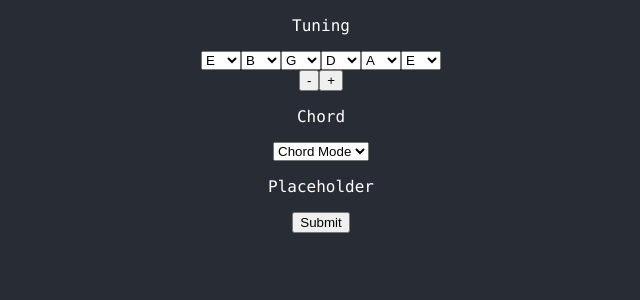
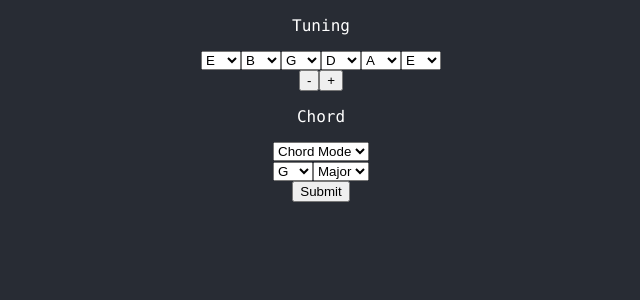
Before and after one commit to mlewicki12/guitar-chord-builder, a React (Create React App) app: page / in a window 1280 px wide. Shown: the top 300 px of the page, without its empty margins (319-959 px from the left). Built offline with nearby package versions, Linux system fonts and the light colour scheme.

Commit message:
implement chord mode

```diff
--- a/src/ChordFinder.js
+++ b/src/ChordFinder.js
@@ -20,7 +20,7 @@ export default class ChordFinder {
         range = range || 12;
         let ret = [];
         for(var i = 0; i < range; ++i) {
-            ret.push({note: this.notes[ind % this.notes.length], fret: i});
+            ret.push({note: Variables.notes[ind % Variables.notes.length], fret: i});
             ind += 1;
         }
 
@@ -63,7 +63,7 @@ export default class ChordFinder {
             let chordF = chord.map(x => x.fret);
             if((Math.abs(this.getRange(chordF.filter(x => x !== 0))) < range) && // within fingering range ( ͡° ͜ʖ ͡°)
                (this.findAll(chord.map(x => x.note), this.chord))             && // can find all notes within chord
-               (chordF.find(x => x !== -1) !== undefined))                                     // not made up only of mutes
+               (chordF.find(x => x !== -1) !== undefined))                       // not made up only of mutes
                 return chordF;
             else return undefined;
         }
@@ -73,21 +73,21 @@ export default class ChordFinder {
     }
 
     find(note) {
-        return this.notes.findIndex(e => e === note.toUpperCase());
+        return Variables.notes.findIndex(e => e === note.toUpperCase());
     }
 
     flat(note) {
         let ind = this.find(note);
-        ind = (ind - 1) === -1 ? this.notes.length - 1 : (ind - 1);
+        ind = (ind - 1) === -1 ? Variables.notes.length - 1 : (ind - 1);
 
-        return this.notes[ind];
+        return Variables.notes[ind];
     }
 
     sharp(note) {
         let ind = this.find(note);
-        ind = (ind + 1) % this.notes.length;
+        ind = (ind + 1) % Variables.notes.length;
 
-        return this.notes[ind];
+        return Variables.notes[ind];
     }
 
     getPerfectFourth(note) {
@@ -97,11 +97,11 @@ export default class ChordFinder {
 
     buildScale(note, minor) {
         let steps = minor ? Variables.minorSteps : Variables.majorSteps;
-        let ind = this.notes.findIndex(e => e === note.toUpperCase());
-        let notes = [this.notes[ind]];
+        let ind = Variables.notes.findIndex(e => e === note.toUpperCase());
+        let notes = [Variables.notes[ind]];
         steps.forEach(step => {
-            ind = (ind + step) % this.notes.length;
-            notes.push(this.notes[ind]);
+            ind = (ind + step) % Variables.notes.length;
+            notes.push(Variables.notes[ind]);
         });
 
         return notes;
--- a/src/Components/ChordBuilder.js
+++ b/src/Components/ChordBuilder.js
@@ -13,6 +13,7 @@ export default class ChordBuilder extends BaseComponent {
         let chords = [];
         let chordsTemp = this.finder.buildChords([], this.props.range);
 
+        debugger;
         let stack = [chordsTemp];
         while(stack.length > 0) {
             let top = stack.pop();
--- a/src/Components/ChordSelector.js
+++ b/src/Components/ChordSelector.js
@@ -4,9 +4,12 @@ import BaseComponent from './BaseComponent.js';
 import NoteSelector from './NoteSelector.js';
 import ChordBuilder from './ChordBuilder.js';
 
+import ChordFinder from '../ChordFinder.js';
 import Variables from '../Variables.js';
 
 export default class ChordSelector extends BaseComponent {
+    ChordFinder = new ChordFinder();
+
     constructor(props) {
         super(props);
 
@@ -14,16 +17,10 @@ export default class ChordSelector extends BaseComponent {
             strings: Variables.defaultTuning,
             chord: Variables.defaultChord,
             chordMode: "chord",
-            displayMode: "input"
+            displayMode: "input",
+            chordNote: "G",
+            chordIsMinor: false
         };
-    }
-
-    updateStrings(notes) {
-        this.update({strings: notes});
-    }
-
-    updateChord(notes) {
-        this.update({chord: notes});
     }
 
     render() {
@@ -33,7 +30,7 @@ export default class ChordSelector extends BaseComponent {
                     <div className="flex-column">
                         <div className="flex-column" id="tuning-selector">
                             <p>Tuning</p>
-                        <NoteSelector notes={this.state.strings} maxStrings={12} onChange={(state) => this.updateStrings(state.notes)}/>
+                            <NoteSelector notes={this.state.strings} maxStrings={12} onChange={(state) => this.update({strings: state.notes})}/>
                         </div>
 
                         <div className="flex-column" id="chord selector">
@@ -43,8 +40,18 @@ export default class ChordSelector extends BaseComponent {
                                 <option value="note">Note Mode</option>
                             </select>
                             {this.state.chordMode === "note"              ?
-                            <NoteSelector notes={this.state.chord} onChange={(state) => this.updateChord(state.notes)}/>  :
-                            <p>Placeholder</p>
+                                <NoteSelector notes={this.state.chord} onChange={(state) => this.update({chord: state.notes})}/>  :
+                                <div>
+                                    <select id="chord-note-selector" defaultValue={this.state.chordNote} onChange={(event) => this.update({chordNote: event.target.value})}>
+                                        {Variables.notes.map(note =>
+                                            <option value={note}>{note}</option>
+                                        )}
+                                    </select>
+                                    <select id="chord-mode-selector" defaultValue={this.state.chordIsMinor} onChange={(event) => this.update({chordIsMinor: (event.target.value === "minor")})}>
+                                        <option value="major">Major</option>
+                                        <option value="minor">Minor</option>
+                                    </select>
+                                </div>
                                 }
                         </div>
 
@@ -52,7 +59,9 @@ export default class ChordSelector extends BaseComponent {
                     </div>
                 }
                 {this.state.displayMode === "chords" &&
-                <ChordBuilder strings={this.state.strings} chord={this.state.chord} range={5} size={20} />
+                    (this.state.chordMode ==="note" ?
+                        <ChordBuilder strings={this.state.strings} chord={this.state.chord} range={5} size={20} /> :
+                        <ChordBuilder strings={this.state.strings} chord={this.ChordFinder.buildChord(this.state.chordNote, [1, 3, 5], this.state.chordIsMinor)} range={5} size={20} />)
                 }
             </React.Fragment>
         )
```
Lines whose indentation alone changed are shown as unchanged.
